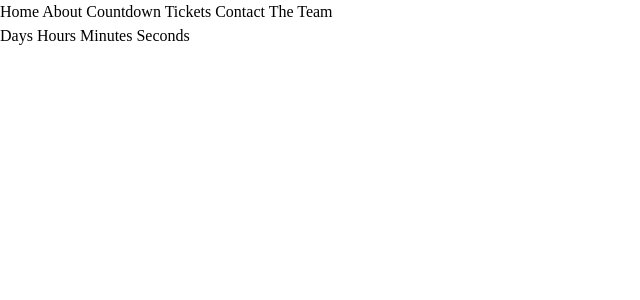
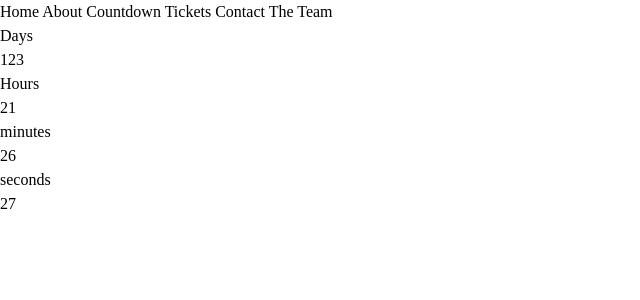
Before and after one commit to r8p7ur3/Devcon, a SvelteKit app: page /countdown in a window 1280 px wide. Shown: the top 300 px of the page, without its empty margins (0-640 px from the left). Built offline with nearby package versions, Linux system fonts and the light colour scheme.

Commit message:
divs made for variables for timer
colour scheme and flex need to be sorted, begin to finalize landing and ticket pages, pentagons need to be set up on countdown {take div1s}

```diff
--- a/src/routes/countdown/+page.svelte
+++ b/src/routes/countdown/+page.svelte
@@ -34,8 +34,19 @@
 
 <div  class=" bg-black w-screen h-217.5" id="Countdown">
     <div class="relative  top-[100px] size">
-    <p class="text-2xl text-white text-center  font-extrabold typewriter-10 motion-delay-1300 motion-opacity-in-0 motion-translate-y-in-100">Days Hours Minutes Seconds
-    </p>
+      <div class ="bg-amber-300" id="days">
+    <p class="text-2xl text-white text-center  font-extrabold typewriter-10 motion-delay-1300 motion-opacity-in-0 motion-translate-y-in-100">Days</p><p class="text-2xl text-white text-center  font-extrabold typewriter-10 motion-delay-1300 motion-opacity-in-0 motion-translate-y-in-100">{daysD}</p>
+    </div>
+    <div class="bg-amber-400" id="hours">
+    <p class="text-2xl text-white text-center  font-extrabold typewriter-10 motion-delay-1300 motion-opacity-in-0 motion-translate-y-in-100">Hours</p><p class="text-2xl text-white text-center  font-extrabold typewriter-10 motion-delay-1300 motion-opacity-in-0 motion-translate-y-in-100">{hoursD}</p>
+    </div>
+    <div class="bg-amber-500" id="minutes">
+    <p class="text-2xl text-white text-center  font-extrabold typewriter-10 motion-delay-1300 motion-opacity-in-0 motion-translate-y-in-100">minutes</p><p class="text-2xl text-white text-center  font-extrabold typewriter-10 motion-delay-1300 motion-opacity-in-0 motion-translate-y-in-100">{minutesD}</p>
+    </div>
+    <div class="bg-amber-600" id="seconds">
+    <p class="text-2xl text-white text-center  font-extrabold typewriter-10 motion-delay-1300 motion-opacity-in-0 motion-translate-y-in-100">seconds</p><p class="text-2xl text-white text-center  font-extrabold typewriter-10 motion-delay-1300 motion-opacity-in-0 motion-translate-y-in-100">{secondsD}</p>
+    </div>
+
     </div>
 
 
```
